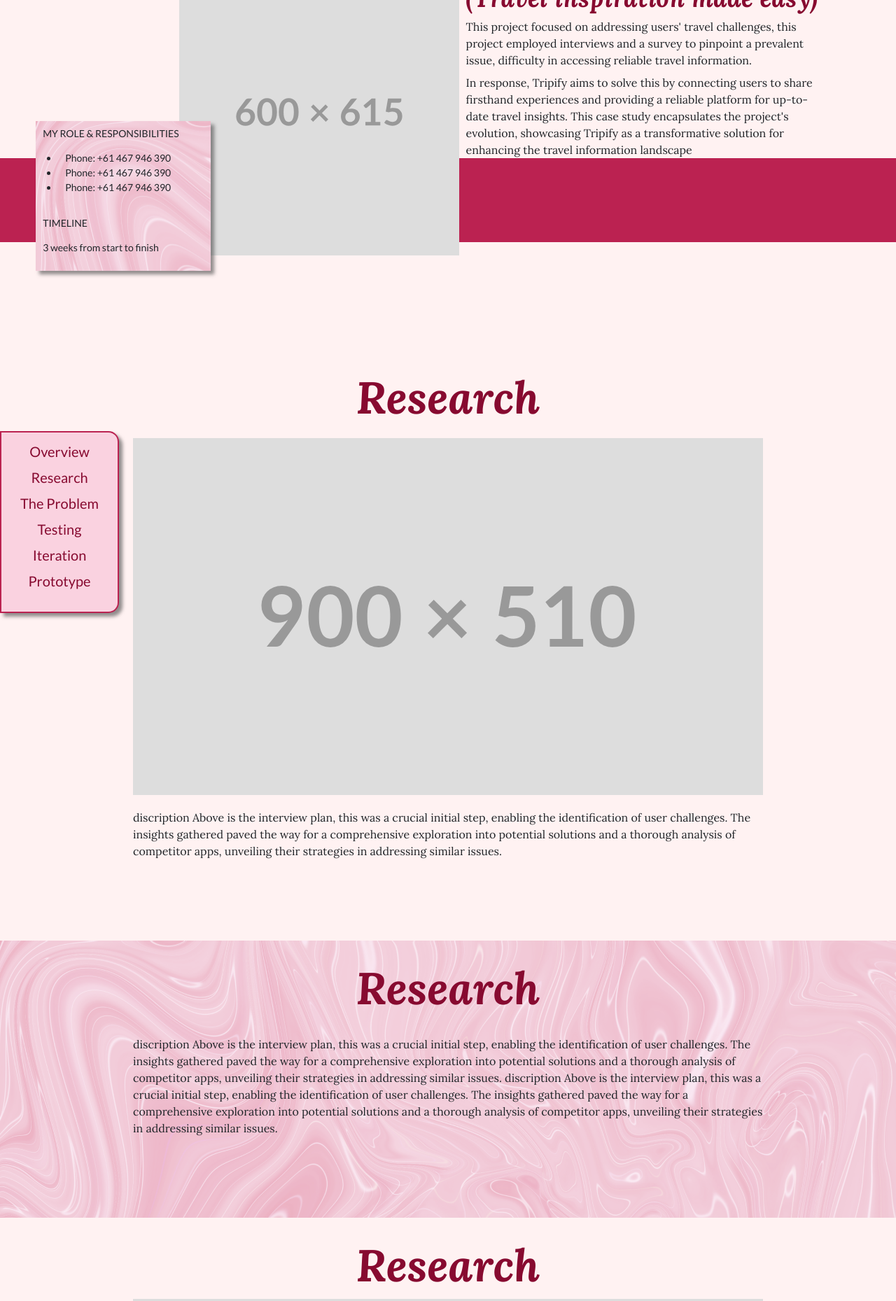
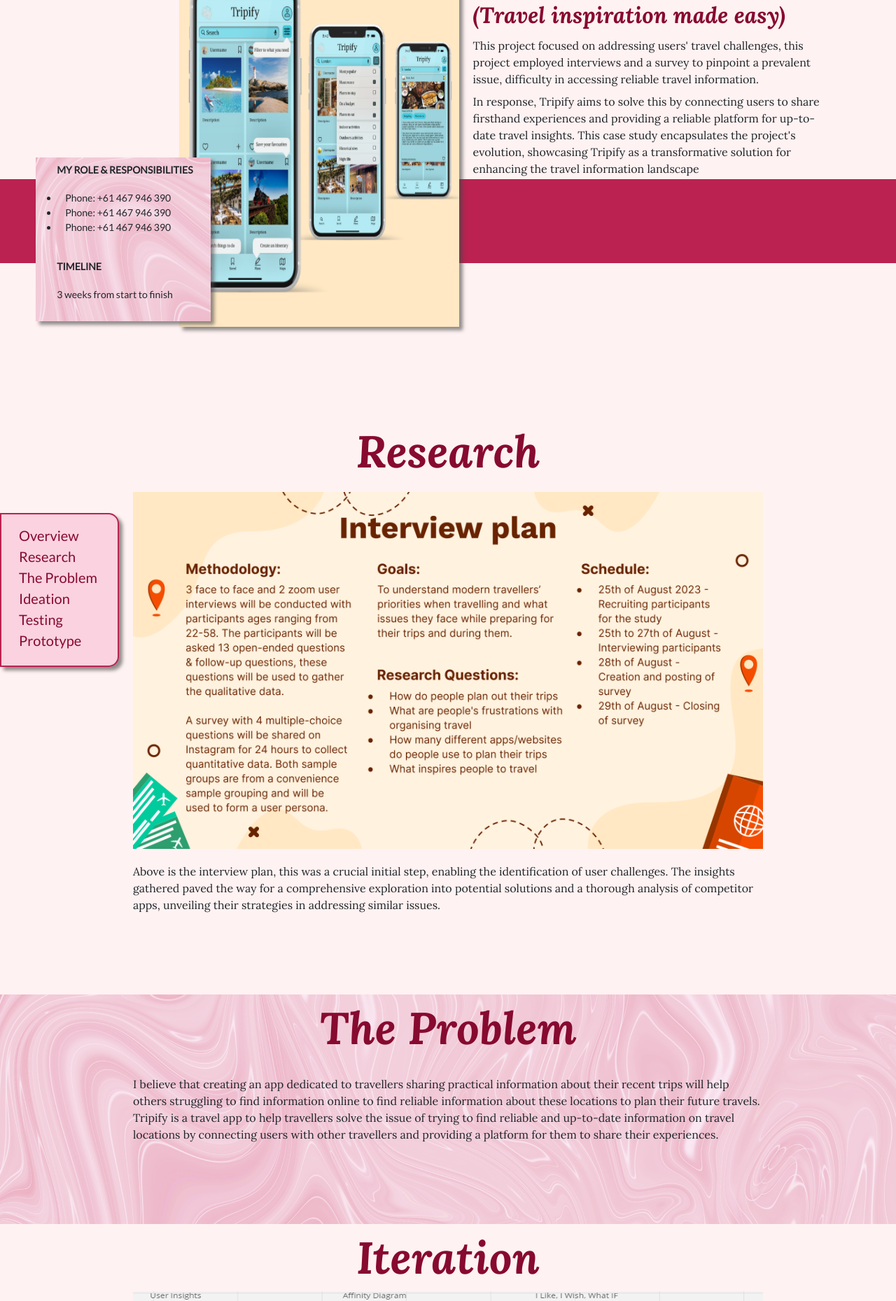
Before and after one commit to Lizz-Reid/UX_UI_HW_20, a plain HTML site: page index.html in a window 1280 px wide. Shown: the part 204-2063 px from the top of the page at 70% size. Drawn offline with nearby package versions, Linux system fonts and the light colour scheme.

Commit message:
finished page

```diff
--- a/CSS/style.css
+++ b/CSS/style.css
@@ -10,7 +10,6 @@
 }
 
 .bg-body-tertiary {
-  /* background-color: red!important; */
   width: 96.4%;
 
 }
@@ -22,8 +21,8 @@
 }
 
 .navbar-brand img {
-  padding-right: 15px;
-  width: 65px;
+  padding-right: 10px;
+  width: 65px !important;
 }
 
 .nav-item {
@@ -52,11 +51,12 @@
 
 .navbar-brand {
   width: 50%;
-  font-size: 32px;
+  font-size: 32px !important;
   color: #870A30;
   font-family: 'lora';
   cursor: pointer;
   font-weight: bold;
+
 }
 
 /* Main content */
@@ -65,6 +65,7 @@
   height: 80%;
   display: grid;
   justify-content: center;
+  padding-top: 30px;
   /* background-color:red; */
 
 
@@ -89,14 +90,15 @@
 .content h3 {
   font-size: 16px;
   font-family: 'lato';
-  padding-left: 10px;
+  font-weight: bold;
+  padding-left: 30px;
   padding-top: 10px;
 }
 
 .content p {
   font-size: 16px;
   font-family: 'lato';
-  padding-left: 10px;
+  padding-left: 30px;
 }
 
 .content li {
@@ -105,10 +107,6 @@
   padding-left: 10px;
 }
 
-.content p:hover {
-  color: #870A30;
-  text-decoration: underline;
-}
 
 .selfiebox {
   position: absolute;
@@ -119,6 +117,7 @@
   height: 70%;
   width: 31%;
   min-width: 400px;
+  box-shadow: 5px 5px 5px rgb(72, 72, 72, 0.6);
 }
 
 .heading {
@@ -159,7 +158,7 @@
 .colourBlock {
   position: absolute;
   left: 0;
-  top: 58%;
+  top: 65%;
   width: 100%;
   height: 215px;
   background-color: #BB2251;
@@ -177,8 +176,8 @@
 
 .sidebar {
   width: 170px;
-  height: 25vh;
-  min-height: 260px;
+  height: 24vh;
+  min-height: 220px;
   overflow: auto;
   position: -webkit-sticky;
   position: sticky;
@@ -190,12 +189,18 @@
   border-color: #BB2251;
 }
 
-.sidebar h3 {
- text-align: center;
+.subNav {
   font-family: "Lato";
   font-size: 20px;
-  padding-bottom: 5px;
   color: #870A30;
+  cursor: pointer;
+  text-decoration: none;
+  padding: 15px 10px;
+
+}
+
+.subNav:hover {
+  text-decoration: underline;
 }
 
 .main,
@@ -213,7 +218,7 @@
 
 /* Content */
 
-.research {
+.projectSec {
   display: flex;
   justify-content: center;
   z-index: 100;
@@ -244,7 +249,7 @@
   font-size: 64px;
 }
 
-.research p {
+.projectSec p {
   font-size: 16px;
   font-family: 'Lora', serif;
   padding: 20px 0px 100px 0px;
@@ -264,8 +269,8 @@
 
 }
 
-.research b {
-  padding-top: 20px;
+#research {
+  padding-bottom: 40px;
 }
 
 .iteration {
@@ -281,6 +286,8 @@
 
 .pLast {
   color: white;
+  font-size: 16px;
+  font-family: 'Lora', serif;
 }
 
 .colourBlock2 {
@@ -297,8 +304,8 @@
 .CustomFoot {
   height: 300px;
   width: 100%;
-  border-color: #870A30;
-  background-color: #FFF2F2;
+  border-color: #FAD2E0;
+  background-color: #FAD2E0;
 }
 
 .CustomFoot b {
@@ -323,6 +330,17 @@
   border-width: 2px;
 }
 
+.CustomButton:hover {
+ background-color: #FFF2F2;
+ color: #870A30;
+ border-color: #870A30;
+}
+
+.CustomButton:focus {
+  background-color: #FFF2F2 !important;
+  color: #870A30 !important;
+  border-color: #870A30 !important;
+ }
 
 
 
@@ -405,13 +423,20 @@
 }
 
 
-@media only screen and (max-width: 1300px) {
+@media only screen and (max-width: 1500px) {
   .designValue {
     font-size: 16px;
     margin-bottom: -20px;
     margin-top: -20px;
   }
 
+  .rolebox {
+    padding-left: 10px;
+  }
+
+  .subHeading {
+    font-size: 32px;
+  }
   .content {
     top: -80px;
     margin-left: 4%;
@@ -434,8 +459,12 @@
     height: 70px;
   }
 
+  .heroImg {
+    height: 90%;
+  }
+
   .colourBlock {
     height: 120px;
-    top: 430px;
+    top: 460px;
   }
 }
--- a/index.html
+++ b/index.html
@@ -19,7 +19,7 @@
 <!-- Nav -->
 <nav class="navbar navbar-expand-lg bg-body-tertiary customNav">
     <div class="container-fluid">
-        <h2 class="navbar-brand" href="#"><img src="images/Logo - Colour.png"> Violet Reid</h2>
+        <a class="navbar-brand" href="https://lizz-reid.github.io/UX_UI_HW_19/"><img src="images/Logo - Colour.png">Violet Reid</a>
         <button class="navbar-toggler" type="button" data-bs-toggle="collapse" data-bs-target="#navbarNav"
             aria-controls="navbarNav" aria-expanded="false" aria-label="Toggle navigation">
             <span class="navbar-toggler-icon"></span>
@@ -27,7 +27,7 @@
         <div class="collapse navbar-collapse" id="navbarNav">
             <ul class="navbar-nav">
                 <li class="nav-item">
-                    <a class="nav-link" href="#">About Me</a>
+                    <a class="nav-link" href="https://lizz-reid.github.io/UX_UI_HW_19/">About Me</a>
                 </li>
                 <li class="nav-item">
                     <a class="nav-link" href="#">Resume</a>
@@ -45,7 +45,7 @@
 
 <!--  Main content of the page -->
 <section class="heroImg">
-    <div class="rolebox">
+    <div class="rolebox" id="overview">
         <b class="heading">Tripifiy </b>
         <h2 class="subHeading">(Travel inspiration made easy)</h2>
         <p class="designValue">This project focused on addressing users' travel challenges, this project employed
@@ -67,7 +67,7 @@
         <p>3 weeks from start to finish</p>
     </div>
     <div class="selfiebox">
-        <img class=selfie src="Images/600x615.svg">
+        <img class=selfie src="Images/summary.png">
     </div>
 
     <div class="colourBlock"></div>
@@ -78,21 +78,21 @@
 
    <!-- Side Nav -->
 <section class="contentCon">
-    <b>Research</b>
+    <b id="research">Research</b>
  <div class="sidebar">
-        <h3>Overview</h3>
-        <h3>Research</h3>
-        <h3>The Problem</h3>
-        <h3>Testing</h3>
-        <h3>Iteration</h3>
-        <h3>Prototype</h3>
+        <a href="#overview" class="subNav">Overview</a>
+        <a href="#research" class="subNav">Research</a>
+        <a href="#theProb" class="subNav">The Problem</a>
+        <a href="#iter" class="subNav">Ideation</a>
+        <a href="#test" class="subNav">Testing</a>
+        <a href="#proto" class="subNav">Prototype</a>
     </div>
 
     <!-- Research -->
-    <section class="research">
+    <section class="projectSec" >
         <div class="reContent">
-            <img src="Images/900x510.svg">
-            <p>discription Above is the interview plan, this was a crucial initial step, enabling the identification of
+            <img src="Images/Tripify interview.png">
+            <p>Above is the interview plan, this was a crucial initial step, enabling the identification of
                 user challenges. The insights gathered paved the way for a comprehensive exploration into potential
                 solutions and a thorough analysis of competitor apps, unveiling their strategies in addressing similar
                 issues. </p>
@@ -101,48 +101,34 @@
 
 
 <!-- Problem -->
-    <section class="research">
-        <div class="reContent problem">
-            <b>Research</b>
-            <p>discription Above is the interview plan, this was a crucial initial step, enabling the identification of
-                user challenges. The insights gathered paved the way for a comprehensive exploration into potential
-                solutions and a thorough analysis of competitor apps, unveiling their strategies in addressing similar
-                issues. discription Above is the interview plan, this was a crucial initial step, enabling the identification of
-                user challenges. The insights gathered paved the way for a comprehensive exploration into potential
-                solutions and a thorough analysis of competitor apps, unveiling their strategies in addressing similar
-                issues.</p>
+    <section class="projectSec">
+        <div class="reContent problem" id="theProb">
+            <b>The Problem</b>
+            <p> I believe that creating an app dedicated to travellers sharing practical information about their recent trips will help others struggling to find information online to find reliable information about these locations to plan their future travels. Tripify is a travel app to help travellers solve the issue of trying to find reliable and up-to-date information on travel locations by connecting users with other travellers and providing a platform for them to share their experiences.</p>
 
         </div>
     </section>
 
-    <section class="research">
-        <div class="reContent">
-            <b>Research</b>
-            <img src="Images/900x510.svg">
-            <p>discription Above is the interview plan, this was a crucial initial step, enabling the identification of
-                user challenges. The insights gathered paved the way for a comprehensive exploration into potential
-                solutions and a thorough analysis of competitor apps, unveiling their strategies in addressing similar
-                issues. </p>
+    <section class="projectSec">
+        <div class="reContent" id="iter">
+            <b>Iteration</b>
+            <img src="Images/Ideation.png">
+            <p>In the ideation stage I gathered the insights from the interviews and used them to create an affinity diagram, feature prioritization matrix and empathy map. After that I stated to brainstorm solutions and made an I like, I wish, What if diagram, storyboard, value proposition and proto person </p>
         </div>
     </section>
-    <section class="research">
-        <div class="reContent iteration">
-            <b>Research</b>
-            <img src="Images/900x510.svg">
-            <p>discription Above is the interview plan, this was a crucial initial step, enabling the identification of
-                user challenges. The insights gathered paved the way for a comprehensive exploration into potential
-                solutions and a thorough analysis of competitor apps, unveiling their strategies in addressing similar
-                issues. </p>
+    <section class="projectSec">
+        <div class="reContent iteration" id="test">
+            <b>Testing</b>
+            <img src="Images/Tripify testing.png">
+            <p>Once a low fidelity prototype was built, guerrilla user tests were conducted. I took the insights from these tests listed them out and prioritised them, then I further sorted them by their priority to users and their priority for company. This process gave me the main issues that needed improving for the next iteration.  </p>
+
         </div>
     </section>
-    <section class="research">
-        <div class="reContent">
-            <b>Research</b>
-            <img src="Images/900x510.svg">
-            <p class="pLast">discription Above is the interview plan, this was a crucial initial step, enabling the identification of
-                user challenges. The insights gathered paved the way for a comprehensive exploration into potential
-                solutions and a thorough analysis of competitor apps, unveiling their strategies in addressing similar
-                issues. </p>
+    <section class="projectSec">
+        <div class="reContent" id="proto">
+            <b>Prototype</b>
+            <img src="Images/Proto.png">
+            <p class="pLast">During testing, several key issues were identified, including confusing iconography where non-standard icons were used for their respective functions. Additionally, users expressed frustration with the excessive number of guiding screens, which impeded their experience, these issues were all rectified by the final prototype. Above are the three main pages of the low fidelity prototype and the final product of the case study. These pages include, in order from left to right,  the home page, search function and a post details page</p>
         </div>
 
     </section>
@@ -153,6 +139,7 @@
 <!-- Footer more info -->
 <div class="card text-center CustomFoot">
     <div class="card-body">
+        <p></p>
         <b class="card-title">Like what you see?</b>
         <p class="card-text">I wrote a case study about this project to show the design process and share more about some of the challenges we overcame.</p>
         <a href="#" class="btn btn-primary CustomButton">See the Case Study</a>
```
Also changed, not shown: Images/Ideation.png (added), Images/Pro2.png (added), Images/Pro3.png (added), Images/Proto.png (added), Images/Tripify interview.png (added), Images/Tripify testing.png (added), Images/pro1.png (added), Images/summary.png (added).
